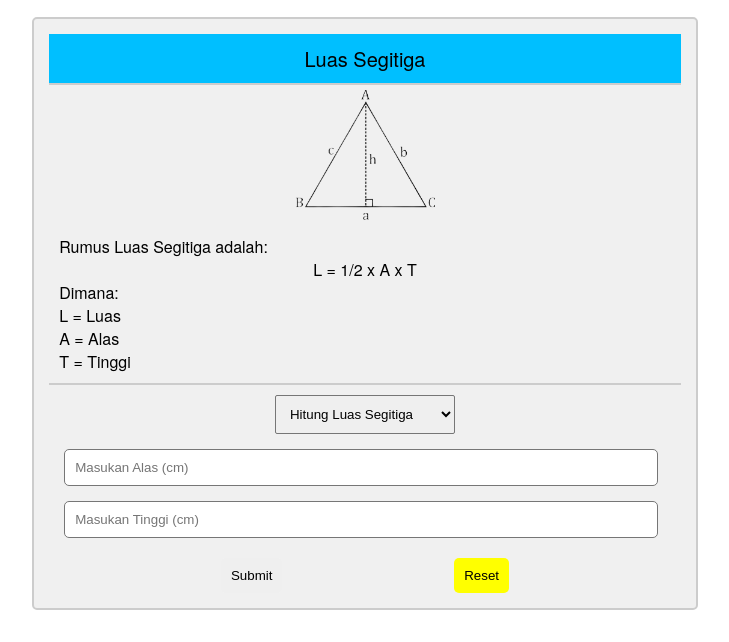
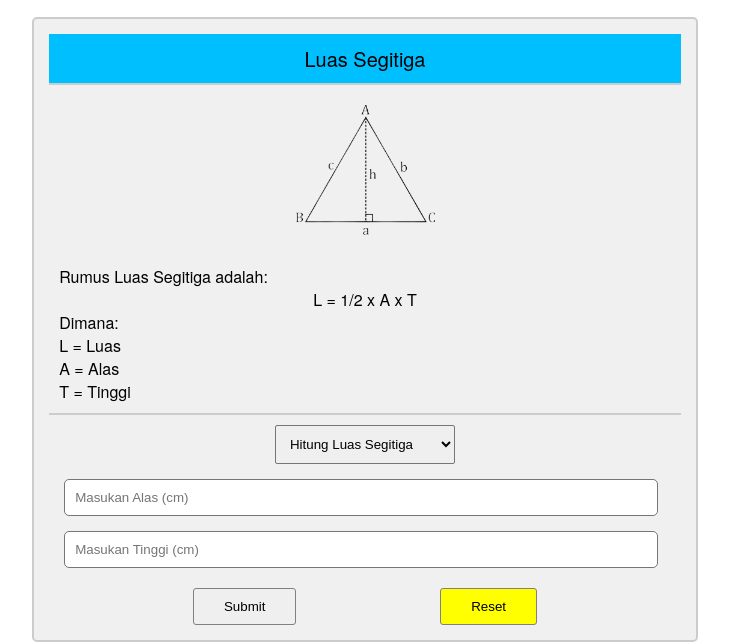
Before and after one commit to revou-fundamental-course/02-sept-24-hotdogsohot, a plain HTML site: page index.html in a window 1280 px wide. Shown: the part 174-816 px from the top of the page, without its empty margins (275-1004 px from the left). Drawn offline with Linux system fonts and the light colour scheme.

Commit message:
third commit

```diff
--- a/css/styles.css
+++ b/css/styles.css
@@ -40,10 +40,10 @@ body{
 .imageTriangle {
     background-image: url(../assets/Triangle.png);
     height: 130px;
-    background-size: contain;
-    background-position: center;
+    background-size:contain;
+    background-position:center;
     background-repeat: no-repeat;
-    margin: 5px;
+    margin: 20px;
 }
 
 .rumus {
@@ -101,9 +101,10 @@ body{
 }
 
 .button > button {
-    padding: 10px;
-    border-radius: 5px;
-    border: none;
+    padding: 10px 30px;
+    border-radius: 3px;
+    border: 1px solid grey;
+
 }
 
 .button > button[type=reset] {
```
